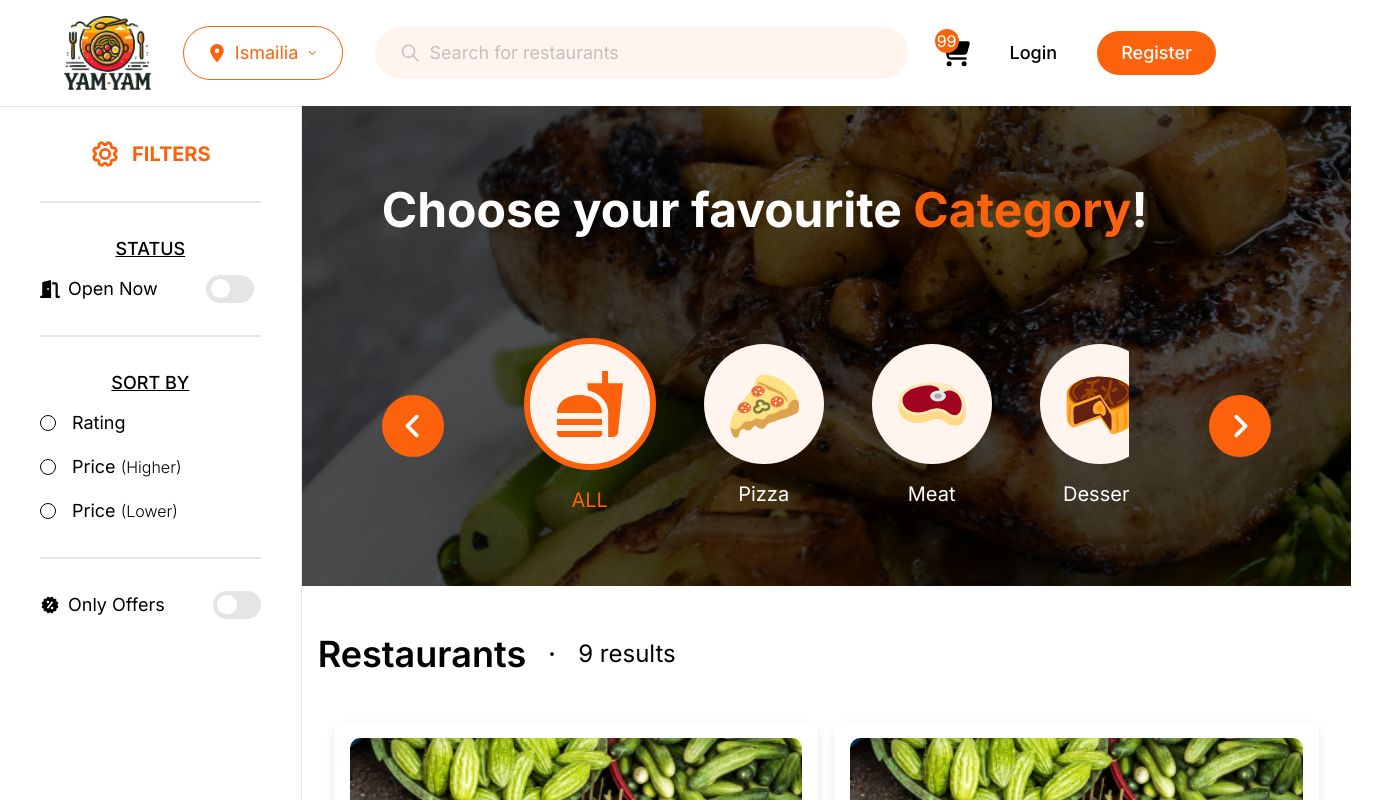
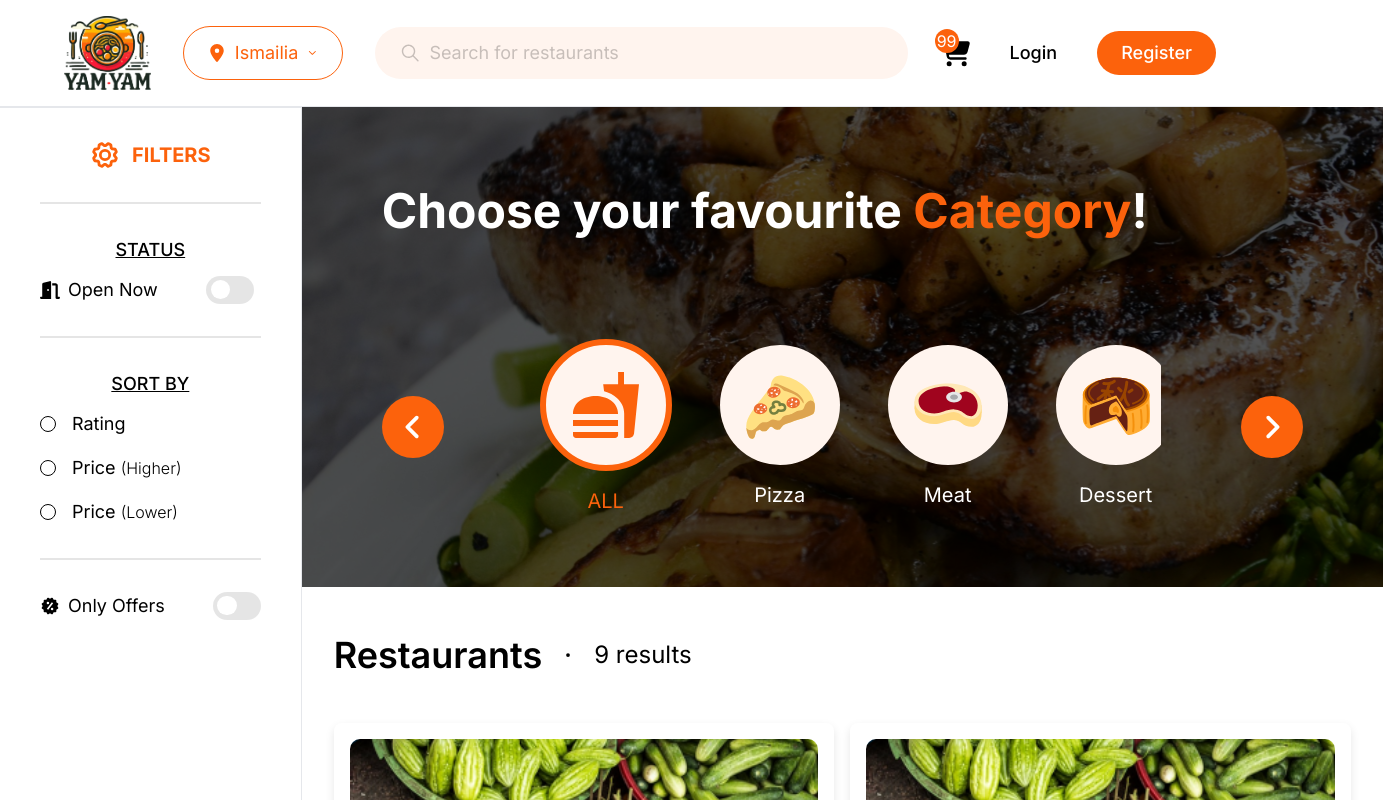
Before and after one commit to elsayedessam003/YumYum, a React (Vite) app in the folder Client/: page /restaurants in a window 1280 px wide. Shown: the top 800 px of the page, 1383 px wide, since content can reach past the window. Built offline with nearby package versions, Linux system fonts and the light colour scheme.

Commit message:
Made the sidebar sticky

```diff
--- a/Client/src/App.jsx
+++ b/Client/src/App.jsx
@@ -3,7 +3,7 @@ import Home from "./pages/home/Home.jsx";
 import Restaurants from "./pages/restaurants/Restaurants.jsx";
 import Navbar from "./components/Navbar/Navbar.jsx";
 import UserProvider from "./context/UserProvider.jsx";
-import PropTypes from 'prop-types';
+import PropTypes from "prop-types";
 import "./global.css";
 
 RestaurantLayout.propTypes = {
--- a/Client/src/components/Navbar/Navbar.jsx
+++ b/Client/src/components/Navbar/Navbar.jsx
@@ -30,7 +30,7 @@ function Navbar() {
       )}
       <div
         className={
-          "flex items-center justify-between px-16 py-4 sticky top-0 bg-white z-10"
+          "flex items-center justify-between px-16 py-4 sticky top-0 bg-white z-10 border-b"
         }
       >
         <img
--- a/Client/src/components/Slider/Slider.jsx
+++ b/Client/src/components/Slider/Slider.jsx
@@ -42,7 +42,7 @@ function Slider({ choice, setChoice, className, children }) {
 
       <div
         className={
-          "flex justify-start items-center gap-12 select-none w-full overflow-hidden"
+          "flex justify-start items-center gap-12 select-none w-full overflow-hidden px-4"
         }
       >
         {React.Children.map(children, (child) => {
--- a/Client/src/components/Slider/SliderItem.jsx
+++ b/Client/src/components/Slider/SliderItem.jsx
@@ -35,7 +35,7 @@ function SliderItem({ label, icon, value, choice, setChoice }) {
       ref={itemRef}
     >
       <div
-        className={`bg-project-offWhite w-full h-fit p-6 rounded-full ${value === choice ? "border-[6px] border-project-orange" : ""} transition-all ease-linear hover:scale-105`}
+        className={`bg-project-offWhite w-full h-fit p-6 rounded-full ${value === choice ? "border-[6px] border-project-orange" : "hover:scale-105"} transition-all ease-linear`}
       >
         <img src={icon} alt="value" className={"w-[72px] aspect-square"} />
       </div>
--- a/Client/src/pages/restaurants/Restaurants.jsx
+++ b/Client/src/pages/restaurants/Restaurants.jsx
@@ -29,7 +29,7 @@ function Restaurants() {
 
   return (
     <div className={"grid grid-flow-col"}>
-      <div className={"row-span-3 w-fit h-full min-h-full border-r relative"}>
+      <div className={"row-span-3 w-fit h-full border-r relative"}>
         <RestaurantsFilterSection />
       </div>
 
@@ -66,7 +66,7 @@ function Restaurants() {
 
       <div
         className={
-          "row-span-1 flex items-center gap-4 font-semibold text-4xl px-4 py-12"
+          "row-span-1 flex items-center gap-4 font-semibold text-4xl px-8 py-12"
         }
       >
         <p>Restaurants</p>
```
